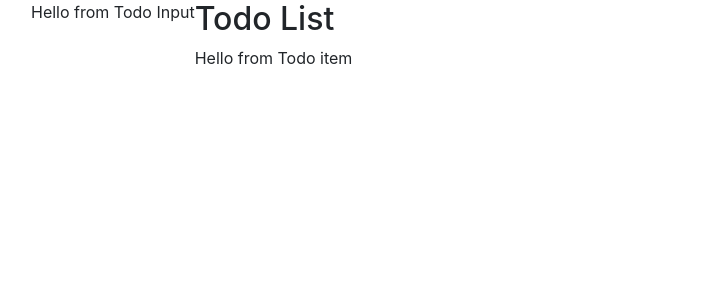
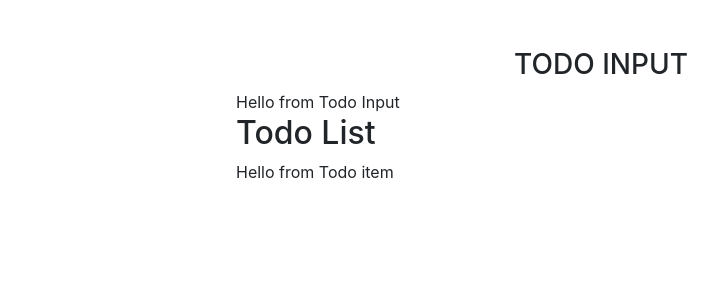
Before and after one commit to locaulker/todo-list, a React (Create React App) app: page / in a window 1280 px wide. Shown: the top 300 px of the page, without its empty margins (39-757 px from the left). Built offline with nearby package versions, Linux system fonts and the light colour scheme.

Commit message:
completed App component setup

```diff
--- a/src/App.js
+++ b/src/App.js
@@ -1,17 +1,57 @@
 import React, {Component} from "react"
-import uuid from "uuid"
+import {v4 as uuidv4} from "uuid"
 import "bootstrap/dist/css/bootstrap.min.css"
 import TodoInput from "./components/TodoInput"
 import TodoList from "./components/TodoList"
 
 class App extends Component {
+	state = {
+		items: [
+			{id: 1, title: "Wake up"},
+			{id: 2, title: "Make breakfast"},
+		],
+		id: uuidv4(),
+		item: "",
+		editItem: false,
+	}
+
+	// Methods
+	handleChange = (e) => {
+		console.log("handle change")
+	}
+	handleSubmit = (e) => {
+		console.log("handle submit")
+	}
+	clearList = () => {
+		console.log("Clear list")
+	}
+	handleDelete = (id) => {
+		console.log(`handle delete ${id}`)
+	}
+	handleEdit = (id) => {
+		console.log(`handle edit ${id}`)
+	}
+
 	render() {
+		console.log(this.state)
+
 		return (
-			<div className="App">
-				<div className="container">
-					<div className="row">
-						<TodoInput />
-						<TodoList />
+			<div className="container">
+				<div className="row">
+					<div className="col-10 mx-auto col-md-8 mt-5">
+						<h3 className="text-uppercase text-center">Todo Input</h3>
+						<TodoInput
+							item={this.state.item}
+							handleChange={this.handleChange}
+							handleSubmit={this.handleSubmit}
+							editItem={this.state.editItem}
+						/>
+						<TodoList
+							items={this.state.items}
+							clearList={this.clearList}
+							handleDelete={this.handleDelete}
+							handleEdit={this.handleEdit}
+						/>
 					</div>
 				</div>
 			</div>
```
